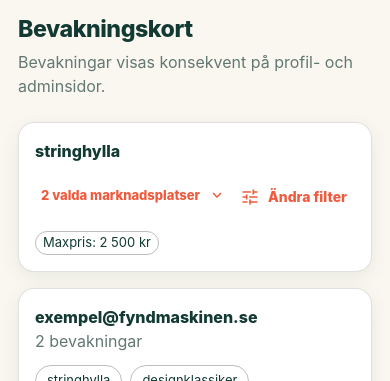
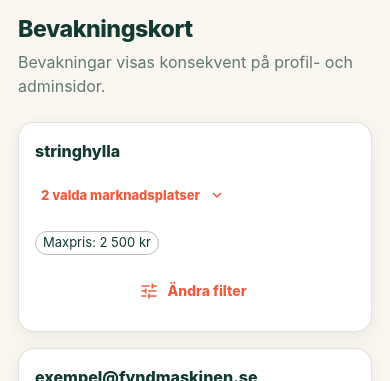
Before and after one commit to kokarn/fyndmaskinen-site, a React (Create React App) app: page /design-system in a window 390 px wide. Shown: the part 2940-3321 px from the top of the page. Built offline with nearby package versions, Linux system fonts and the light colour scheme.

Commit message:
fix(v2): stack watch card actions as full-width row on mobile to stop label wrapping

```diff
--- a/src/v2/design-system/WatchItemCard.js
+++ b/src/v2/design-system/WatchItemCard.js
@@ -143,8 +143,16 @@ const WatchItemCard = ({
                     '&:last-child': {
                         paddingBottom: 2,
                     },
-                    alignItems: 'center',
+                    alignItems: {
+                        sm: 'center',
+                        xs: 'stretch',
+                    },
                     display: 'flex',
+                    flexDirection: {
+                        sm: 'row',
+                        xs: 'column',
+                    },
+                    gap: 1.5,
                     justifyContent: 'space-between',
                     padding: 2,
                 }}
@@ -152,6 +160,7 @@ const WatchItemCard = ({
                 <Stack
                     spacing = {1}
                     sx = {{
+                        flex: 1,
                         minWidth: 0,
                     }}
                 >
@@ -222,8 +231,18 @@ const WatchItemCard = ({
                     </Stack>
                 </Stack>
                 <Stack
-                    alignItems = 'flex-end'
+                    direction = {{
+                        sm: 'column',
+                        xs: 'row',
+                    }}
                     spacing = {0.5}
+                    sx = {{
+                        alignItems: {
+                            sm: 'flex-end',
+                            xs: 'stretch',
+                        },
+                        flexShrink: 0,
+                    }}
                 >
                     {onEditSave && (
                         <Button
@@ -231,6 +250,13 @@ const WatchItemCard = ({
                             aria-label = {`Ändra filter för ${match}`}
                             onClick = {handleEditOpen}
                             startIcon = {<TuneIcon />}
+                            sx = {{
+                                flex: {
+                                    sm: 'none',
+                                    xs: 1,
+                                },
+                                whiteSpace: 'nowrap',
+                            }}
                             variant = 'text'
                         >
                             {'Ändra filter'}
@@ -243,6 +269,13 @@ const WatchItemCard = ({
                             data-match = {match}
                             onClick = {handleDelete}
                             startIcon = {<DeleteOutlineIcon />}
+                            sx = {{
+                                flex: {
+                                    sm: 'none',
+                                    xs: 1,
+                                },
+                                whiteSpace: 'nowrap',
+                            }}
                             variant = 'text'
                         >
                             {'Ta bort'}
```
